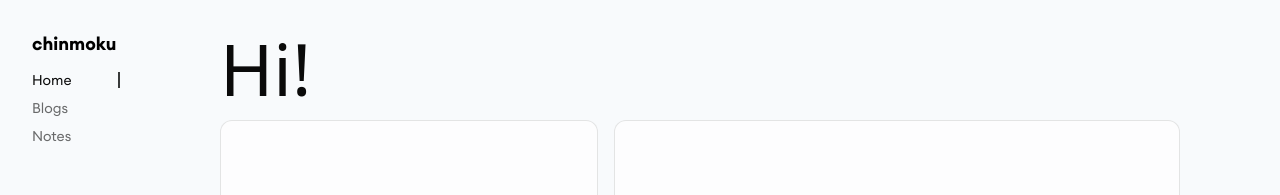
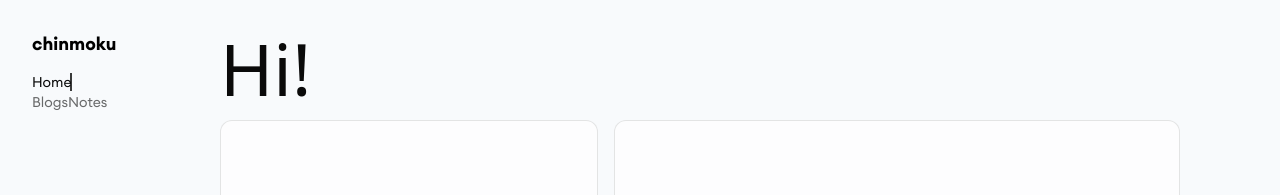
Before and after one commit to fuyucn/chinmoku, a Next.js app: page / in a window 1280 px wide. Shown: the top 195 px of the page. Built offline with nearby package versions, Linux system fonts and the light colour scheme.

Commit message:
refactor(Menu): simplify MenuItem structure by replacing div with Link and span for improved semantics and styling

```diff
--- a/src/components/Menu.tsx
+++ b/src/components/Menu.tsx
@@ -20,16 +20,14 @@ const MenuItem = ({ label, href, active }:
 	}, [active, href])
 
 	return (
-		<Link href={href} legacyBehavior passHref>
-			<div className='relative w-full text-[14px] leading-4'>
-				<a className={cn('transition-colors cursor-pointer hover:text-foreground/80 ',
-					"text-foreground/60", isActive && "text-foreground")}
-				>
-					{label}
-				</a>
-				{isActive && <motion.div layoutId={'nav-active'}
-					className='absolute right-0 top-0 h-full w-[2px] bg-black bg-foreground/80' />}
-			</div>
+		<Link href={href} className='relative w-full text-[14px] leading-4'>
+			<span className={cn('transition-colors cursor-pointer hover:text-foreground/80 ',
+				"text-foreground/60", isActive && "text-foreground")}
+			>
+				{label}
+			</span>
+			{isActive && <motion.div layoutId={'nav-active'}
+				className='absolute right-0 top-0 h-full w-[2px] bg-black bg-foreground/80' />}
 		</Link>
 	)
 }
```
